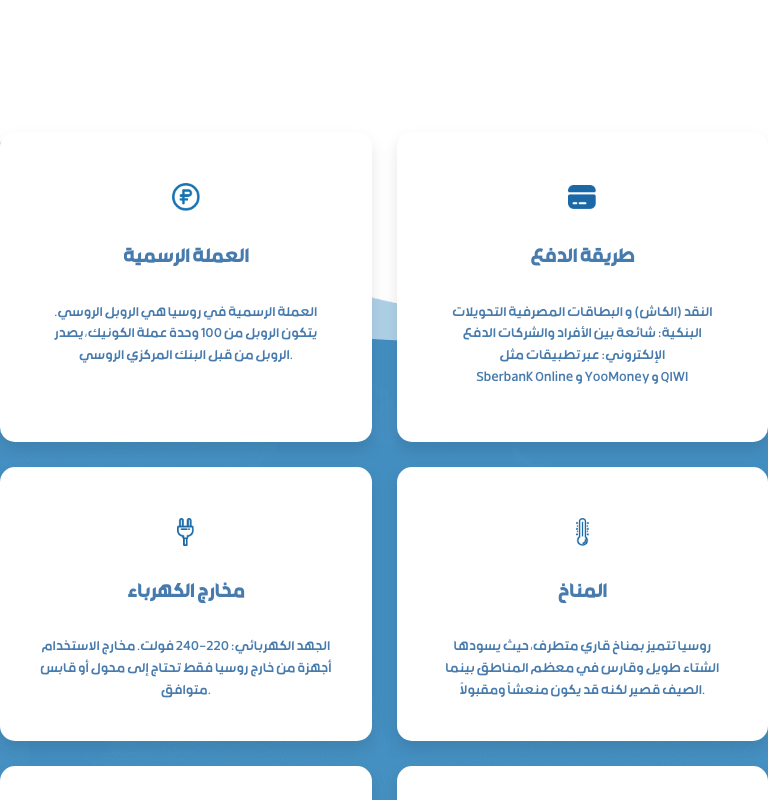
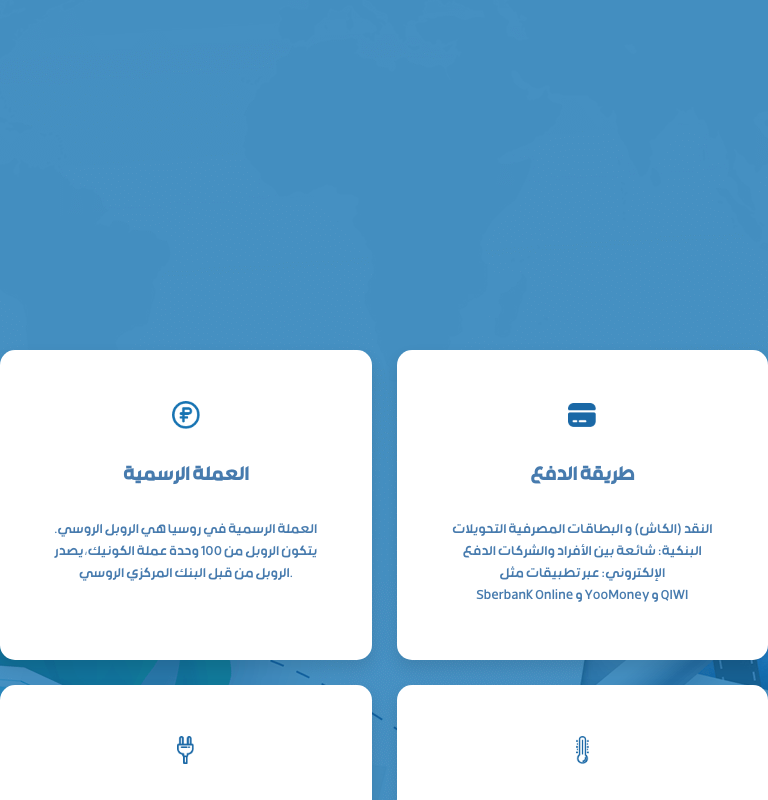
Before and after one commit to zhraaali/Russia, a React (Create React App) app: page / in a window 768 px wide. Shown: the part 4900-5700 px from the top of the page. Built offline with nearby package versions, Linux system fonts and the light colour scheme.

Commit message:
for ipad and all width

```diff
--- a/src/components/ImportantInfoSection/ImportantInfoSection.css
+++ b/src/components/ImportantInfoSection/ImportantInfoSection.css
@@ -399,3 +399,33 @@
     top: 24em;
   }
 }
+
+
+@media (min-width: 1023px) and (max-width: 1024px){
+  .important{
+    height: 215vh !important;
+  }
+}
+@media (min-width: 768px) and (max-width: 1023px){
+  .important{
+    height: 150vh !important;
+  }
+  .info-cards-grid{
+    position: absolute;
+    top: 302%;
+  }
+
+}
+
+
+@media (min-width: 820px) and (max-width: 912px){
+  .info-cards-grid{
+    top: 525% !important;
+  }
+}
+
+@media (min-width:1024px) and (max-width:1025px) and (min-height:1366px) and (max-height:1367px){
+  .important{
+    height: 107vh !important;
+  }
+}
```
